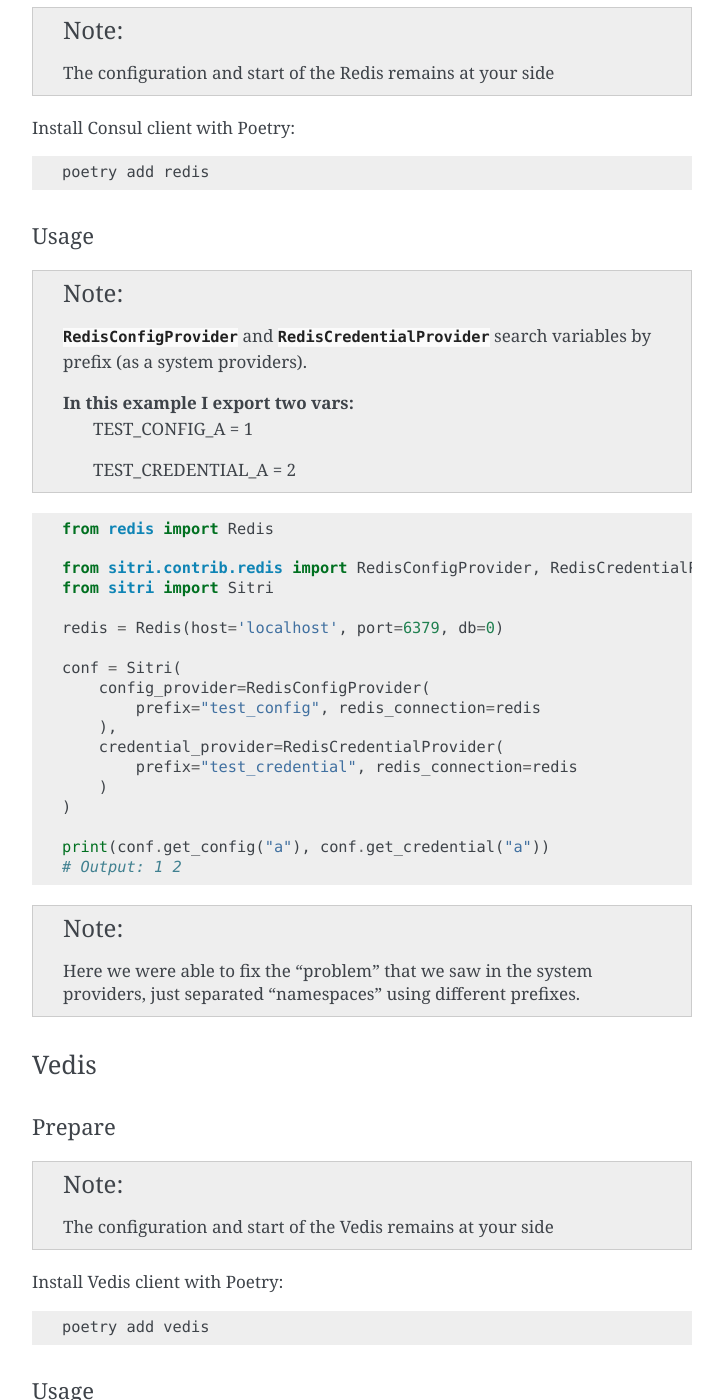
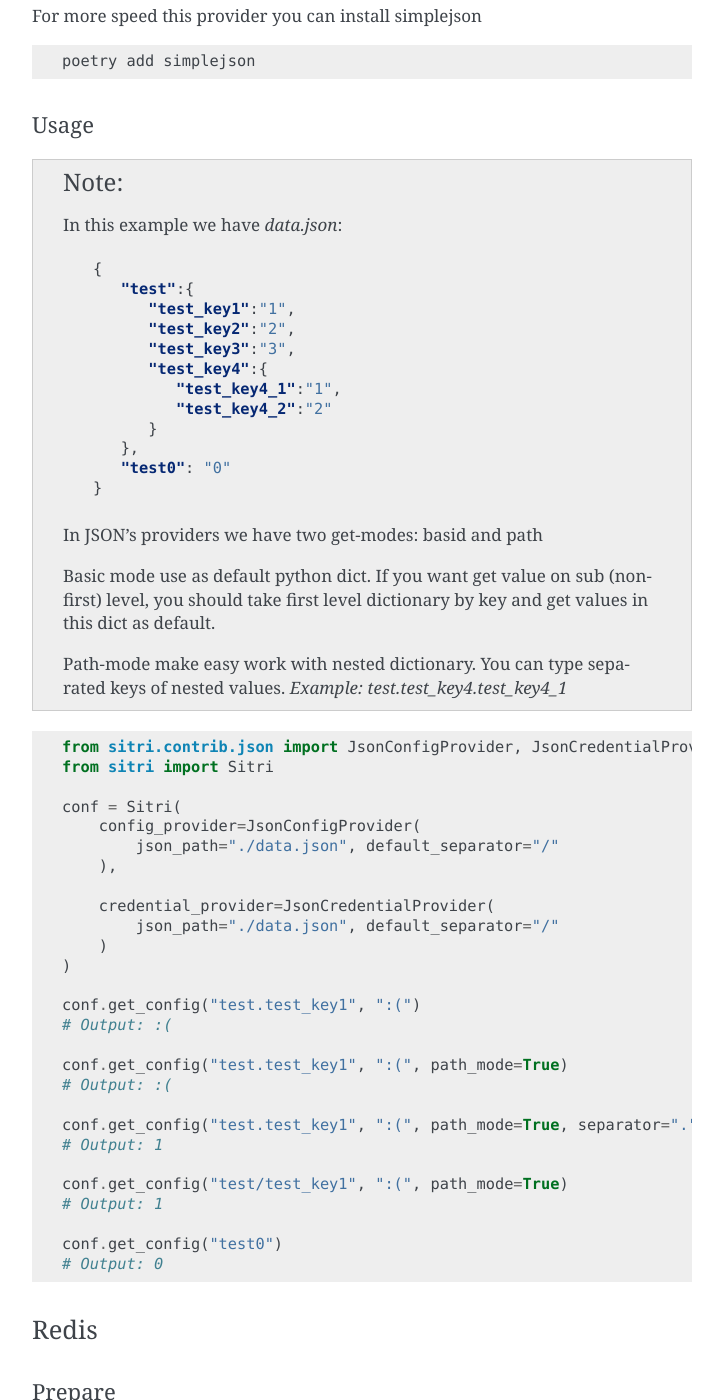
Before and after one commit to Elastoo-Team/sitri, a Sphinx documentation site: the page built from docs/getting_started.rst, in a window 1280 px wide and 1400 px high, scrolled down 2677 px. Shown: the whole window, without its empty margins (388-1111 px from the left). Built offline with Sphinx 7.4.7, drawn with Linux system fonts in a browser that asks for light colours; some of the changed text lies outside the part shown.

Commit message:
add docs json update main sitri class

```diff
--- a/docs/getting_started.rst
+++ b/docs/getting_started.rst
@@ -116,6 +116,74 @@ Usage
     print(conf.get_config("a"), conf.get_config("b"))
     # Output: 1 2
 
+JSON
+~~~~~~
+
+Prepare
+*******
+
+For more speed this provider you can install simplejson
+
+.. code-block:: sh
+
+    poetry add simplejson
+
+Usage
+******
+
+.. note::
+    In this example we have *data.json*:
+
+    .. code-block:: json
+
+        {
+           "test":{
+              "test_key1":"1",
+              "test_key2":"2",
+              "test_key3":"3",
+              "test_key4":{
+                 "test_key4_1":"1",
+                 "test_key4_2":"2"
+              }
+           },
+           "test0": "0"
+        }
+
+    In JSON's providers we have two get-modes: basid and path
+
+    Basic mode use as default python dict. If you want get value on sub (non-first) level, you should take first level dictionary by key and get values in this dict as default.
+
+    Path-mode make easy work with nested dictionary. You can type separated keys of nested values. *Example: test.test_key4.test_key4_1*
+
+.. code-block:: python
+
+    from sitri.contrib.json import JsonConfigProvider, JsonCredentialProvider
+    from sitri import Sitri
+
+    conf = Sitri(
+        config_provider=JsonConfigProvider(
+            json_path="./data.json", default_separator="/"
+        ),
+
+        credential_provider=JsonCredentialProvider(
+            json_path="./data.json", default_separator="/"
+        )
+    )
+
+    conf.get_config("test.test_key1", ":(")
+    # Output: :(
+
+    conf.get_config("test.test_key1", ":(", path_mode=True)
+    # Output: :(
+
+    conf.get_config("test.test_key1", ":(", path_mode=True, separator=".")
+    # Output: 1
+
+    conf.get_config("test/test_key1", ":(", path_mode=True)
+    # Output: 1
+
+    conf.get_config("test0")
+    # Output: 0
 
 Redis
 ~~~~~~
```
Also changed, not shown: other parts of docs/getting_started.rst (+1 -1 lines), sitri/__init__.py (+4 -4 lines).
